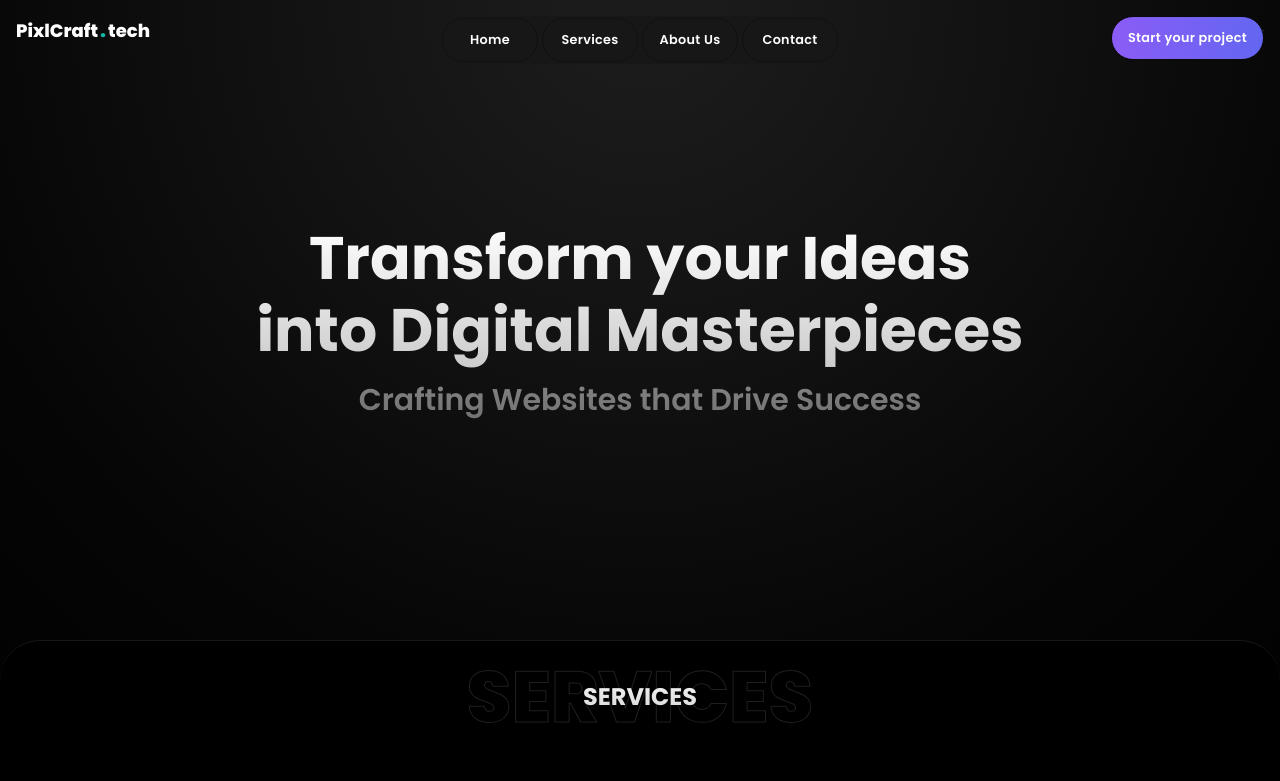
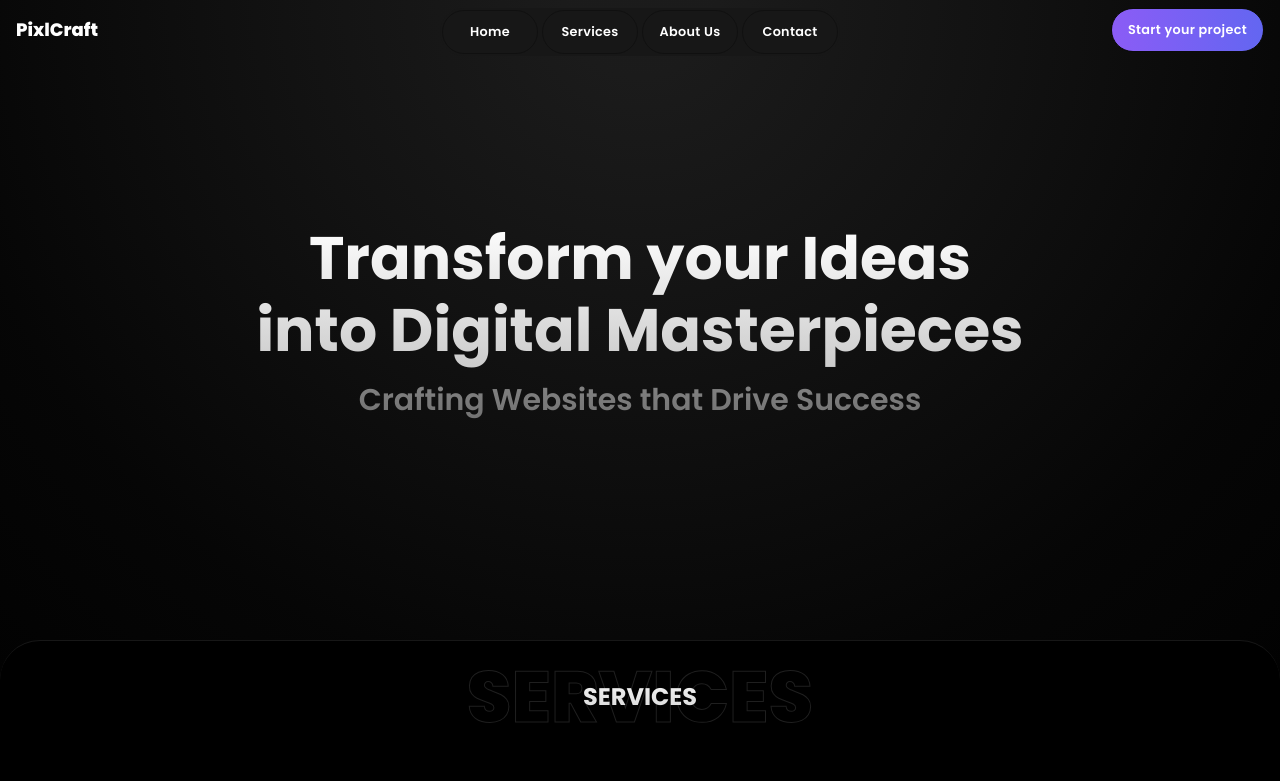
Before and after one commit to AbhishekChoudhari42/apr_web, a Next.js app: page / in a window 1280 px wide. Shown: the top 781 px of the page. Built offline with nearby package versions, Linux system fonts and the light colour scheme.

Commit message:
navbar alignment fix

```diff
--- a/app/components/Navbar.jsx
+++ b/app/components/Navbar.jsx
@@ -60,8 +60,6 @@ const Navbar = () => {
     <div className='absolute z-50 top-0 left-0 px-4 pt-4 w-full flex justify-between items-center py-2'>
       <h1 className='text-white font-extrabold text-lg'>
       PixlCraft
-        <span className='text-teal-500 mx-[2px] text-xl'>.</span>
-        tech
       </h1>
       {/* mobile menu */}
       <motion.div
@@ -107,7 +105,7 @@ const Navbar = () => {
       {/* desktop menu */}
       <div className='gradient-container-grey'>
 
-        <div className='nav-btns mt-2'>
+        <div className='nav-btns'>
           {
             links.map(el => {
               return (
@@ -130,7 +128,7 @@ const Navbar = () => {
 
 
       <button className='cta text-xs border h-[38px]  border-neutral-950 px-4 text-white rounded-full
-            fixed sm:right-4 sm:top-4 max-sm:bottom-24 z-50 max-sm:rounded-bl-none max-sm:rounded-br-none max-sm:rounded-[20px]
+            fixed sm:right-4 sm:top-2 max-sm:bottom-24 z-50 max-sm:rounded-bl-none max-sm:rounded-br-none max-sm:rounded-[20px]
             max-sm:-rotate-90 max-sm:-right-14
       '>
         <Link href={"/#CONTACT"}>
```
